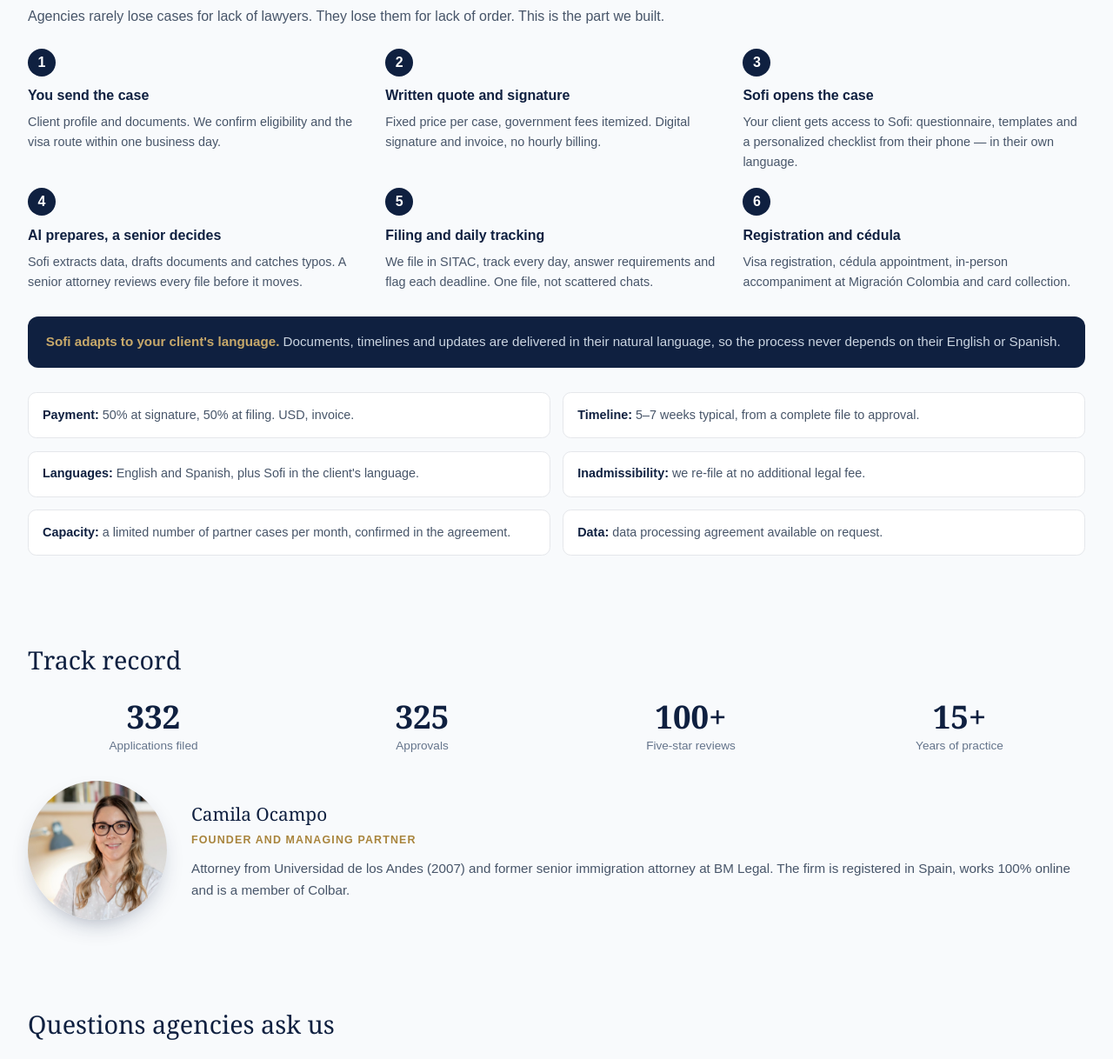
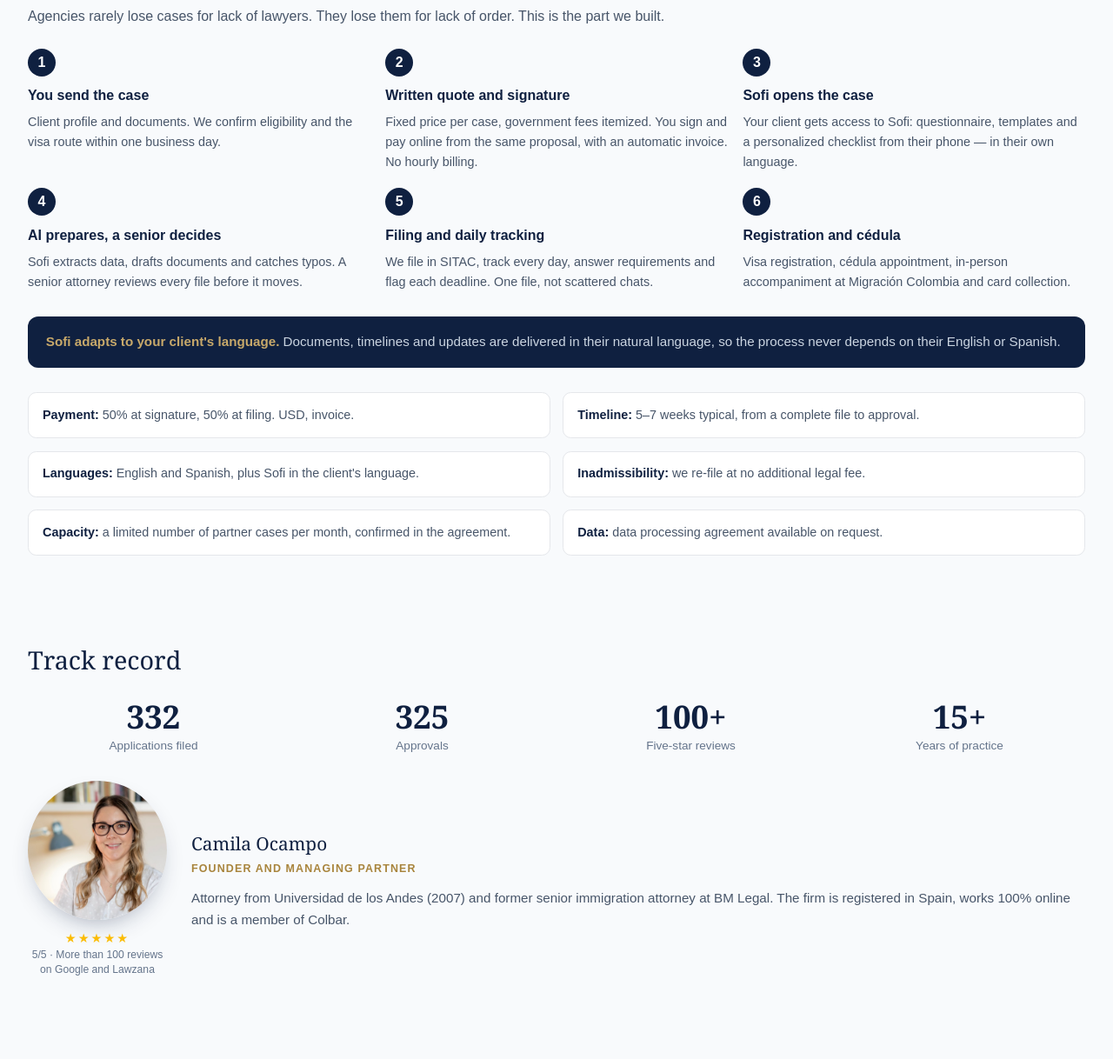
Before and after one commit to parquesino/abogadosdemigracion, a plain HTML site: page en/partners/index.html in a window 1280 px wide. Shown: the part 3810-5028 px from the top of the page at 87% size. Drawn offline with Linux system fonts and the light colour scheme.

Commit message:
en/partners: pago online en el paso 2, calendario definitivo de Alejandro, foto de Alejandro y estrellas de Google/Lawzana bajo Camila

```diff
--- a/en/partners/index.html
+++ b/en/partners/index.html
@@ -93,6 +93,9 @@
     .p-bio{display:grid;gap:1.25rem;align-items:center;margin-top:1.75rem;font-family:Arial,Helvetica,sans-serif;}
     @media (min-width:768px){.p-bio{grid-template-columns:160px 1fr;gap:1.75rem;}}
     .p-bio-photo{width:160px;height:160px;border-radius:50%;object-fit:cover;display:block;margin:0 auto;box-shadow:0 12px 30px -14px rgba(15,32,64,.45);}
+    .p-bio-foto{text-align:center;}
+    .p-bio-stars{font-family:Arial,Helvetica,sans-serif;font-size:.76rem;color:#64748b;margin:.7rem 0 0;line-height:1.45;}
+    .p-bio-stars span{color:#FBBC04;letter-spacing:2px;display:block;font-size:.9rem;}
     .p-bio-name{margin:0;font-family:Georgia,'Times New Roman',serif;font-size:1.3rem;color:#0f2040;}
     .p-bio-role{margin:.15rem 0 .6rem;font-size:.78rem;font-weight:700;letter-spacing:.09em;text-transform:uppercase;color:#a8843c;}
     .p-bio-text{margin:0;color:#475569;font-size:.95rem;line-height:1.65;}
@@ -323,7 +326,7 @@
                 <p class="lead">Agencies rarely lose cases for lack of lawyers. They lose them for lack of order. This is the part we built.</p>
                 <div class="p-steps">
                     <div class="p-step"><h3>You send the case</h3><p>Client profile and documents. We confirm eligibility and the visa route within one business day.</p></div>
-                    <div class="p-step"><h3>Written quote and signature</h3><p>Fixed price per case, government fees itemized. Digital signature and invoice, no hourly billing.</p></div>
+                    <div class="p-step"><h3>Written quote and signature</h3><p>Fixed price per case, government fees itemized. You sign and pay online from the same proposal, with an automatic invoice. No hourly billing.</p></div>
                     <div class="p-step"><h3>Sofi opens the case</h3><p>Your client gets access to Sofi: questionnaire, templates and a personalized checklist from their phone — in their own language.</p></div>
                     <div class="p-step"><h3>AI prepares, a senior decides</h3><p>Sofi extracts data, drafts documents and catches typos. A senior attorney reviews every file before it moves.</p></div>
                     <div class="p-step"><h3>Filing and daily tracking</h3><p>We file in SITAC, track every day, answer requirements and flag each deadline. One file, not scattered chats.</p></div>
@@ -353,7 +356,10 @@
                     <div class="p-stat"><b>15+</b><span>Years of practice</span></div>
                 </div>
                 <div class="p-bio">
-                    <img src="../../img/camila-partner.jpg" alt="Camila Ocampo, founder of Colombian Passport" class="p-bio-photo" loading="lazy">
+                    <div class="p-bio-foto">
+                        <img src="../../img/camila-partner.jpg" alt="Camila Ocampo, founder of Colombian Passport" class="p-bio-photo" loading="lazy">
+                        <p class="p-bio-stars"><span>★★★★★</span>5/5 · More than 100 reviews on Google and Lawzana</p>
+                    </div>
                     <div>
                         <p class="p-bio-name">Camila Ocampo</p>
                         <p class="p-bio-role">Founder and Managing Partner</p>
@@ -406,9 +412,9 @@
                     <div><b>Alejandro Moreno Azcárate</b><span>Commercial Director</span></div>
                 </div>
                 <div class="p-agenda">
-                    <iframe src="https://calendar.google.com/calendar/appointments/schedules/AcZssZ2sSKMC8SGTlQ0msQ81ZiUX1_yXbpP3htzCNtuRiWncHWa5tVDKdBjIysJ4ya9GejSTs2RZIs0_?gv=true" title="Partner call with Alejandro" loading="lazy"></iframe>
+                    <iframe src="https://calendar.google.com/calendar/appointments/schedules/AcZssZ009SX9RqiyNFq3mqwsKKk5zqN7O-3clDZXy3139NyZrl3cTJ9p9MsIdcc0T3fbiuUzVwf5gGot?gv=true" title="Partner call with Alejandro" loading="lazy"></iframe>
                 </div>
-                <p class="p-agenda-pie">If the calendar does not load, <a href="https://calendar.google.com/calendar/appointments/schedules/AcZssZ2sSKMC8SGTlQ0msQ81ZiUX1_yXbpP3htzCNtuRiWncHWa5tVDKdBjIysJ4ya9GejSTs2RZIs0_" target="_blank" rel="noopener">open it in Google Calendar</a>.</p>
+                <p class="p-agenda-pie">If the calendar does not load, <a href="https://calendar.google.com/calendar/appointments/schedules/AcZssZ009SX9RqiyNFq3mqwsKKk5zqN7O-3clDZXy3139NyZrl3cTJ9p9MsIdcc0T3fbiuUzVwf5gGot" target="_blank" rel="noopener">open it in Google Calendar</a>.</p>
             </div>
         </section>
 
```
Also changed, not shown: img/alejandro.jpg (added).
